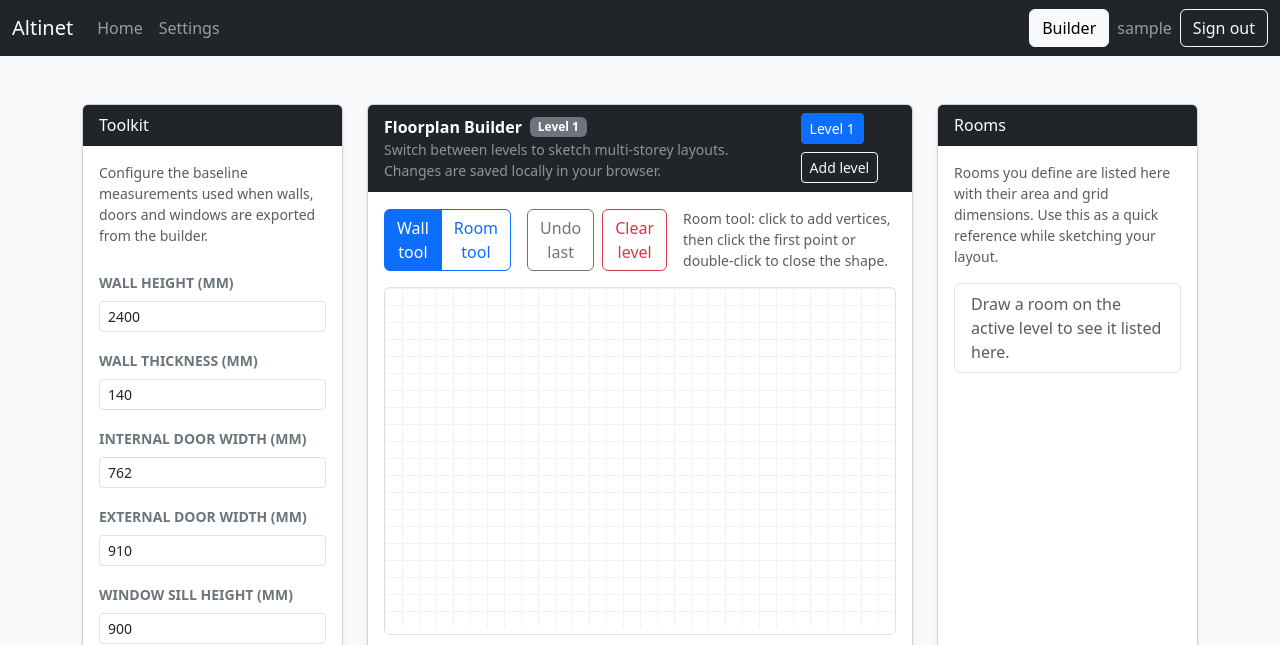
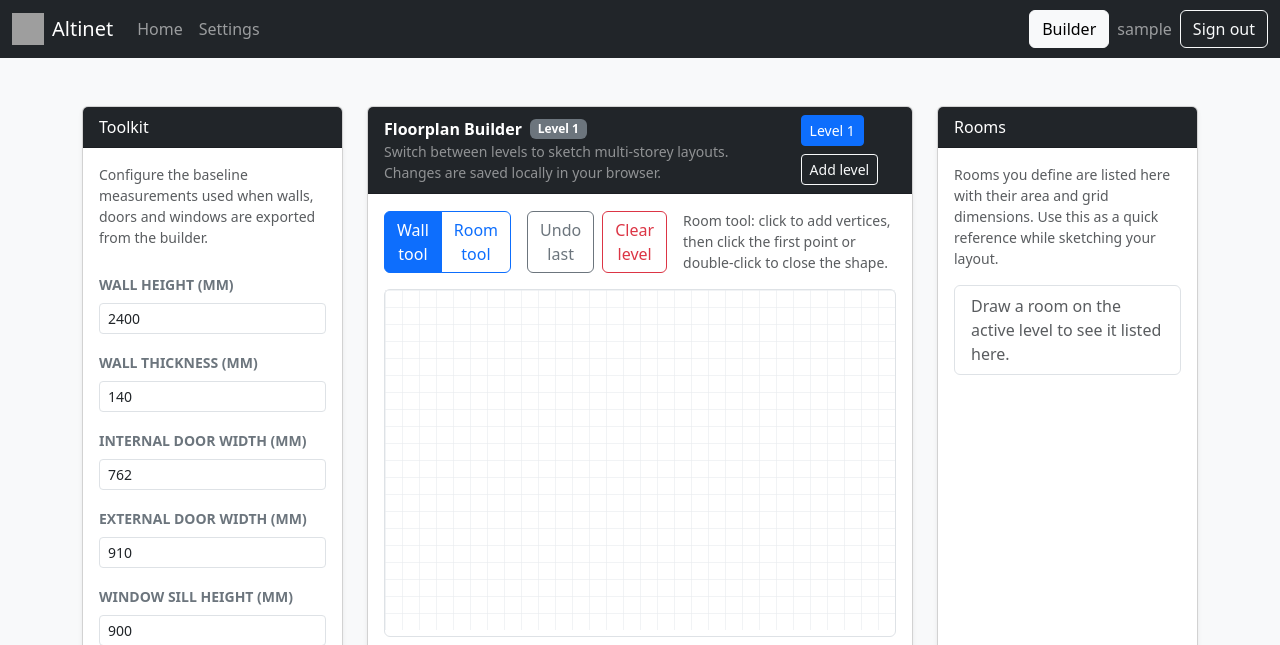
Before and after one commit to malitech1/altinet, a Django app: page /builder/ in a window 1280 px wide. Shown: the top 645 px of the page. Run offline with Django 4.2, Linux system fonts and the light colour scheme; the visitor is signed in with stand-in values (Sample User, id 1); parts of the project's set-up code (start-up, migrations or seed data) failed here and were passed over; grey boxes are pictures that could not be loaded.

```diff
--- a/backend/templates/web/base.html
+++ b/backend/templates/web/base.html
@@ -17,7 +17,19 @@
   <body class="bg-light {% block body_class %}{% endblock %}">
     <nav class="navbar navbar-expand-lg navbar-dark bg-dark">
       <div class="container-fluid">
-        <a class="navbar-brand" href="{% url 'web:home' %}">Altinet</a>
+        <a
+          class="navbar-brand d-flex align-items-center gap-2"
+          href="{% url 'web:home' %}"
+        >
+          <img
+            src="{% static 'web/img/altinet-logo.png' %}"
+            alt="Altinet logo"
+            width="32"
+            height="32"
+            class="d-inline-block align-text-top"
+          />
+          <span>Altinet</span>
+        </a>
         <button
           class="navbar-toggler"
           type="button"
```
